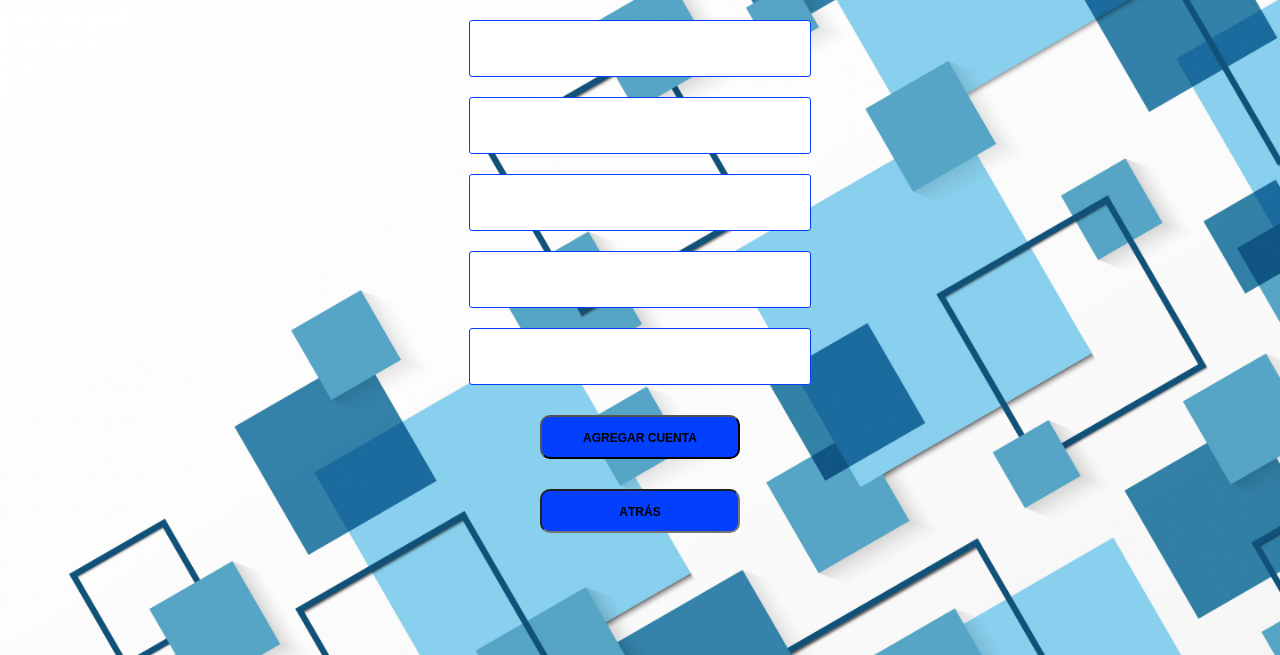
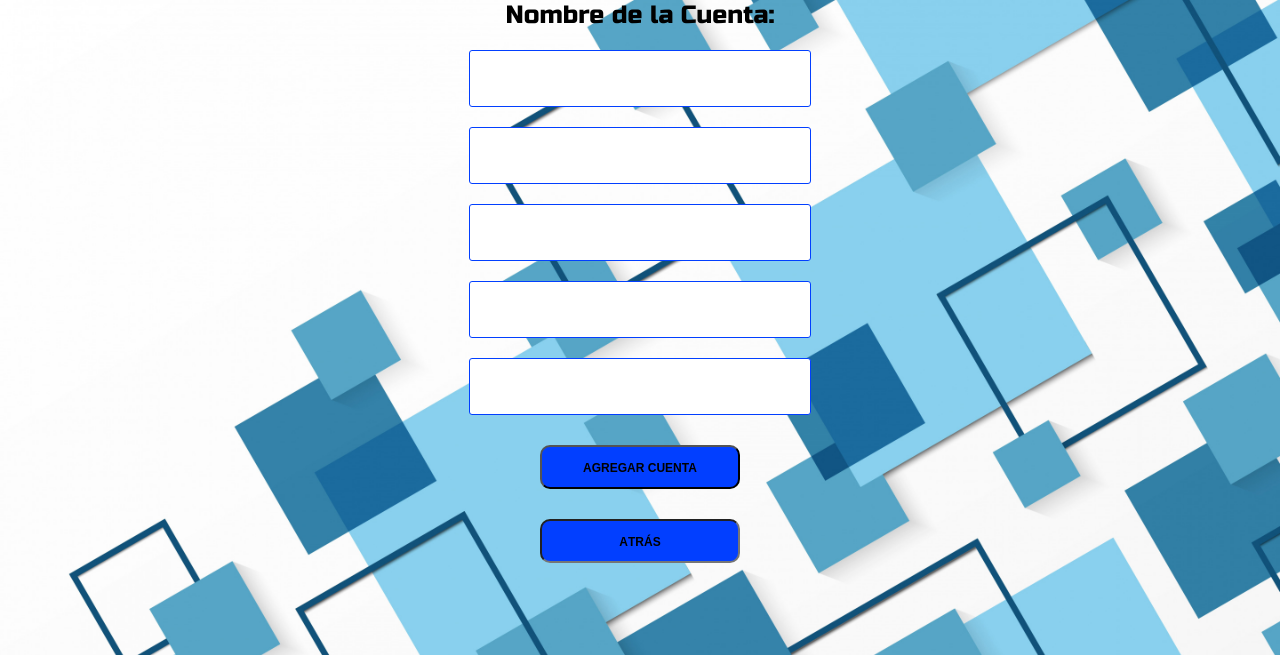
Before and after one commit to Agustin2211/Sistema-Contable-PHP, a PHP site: page /Administrador/agregarCuenta.php in a window 1280 px wide. Shown: the top 655 px of the page. Run offline with PHP 8.4, Linux system fonts and the light colour scheme.

Commit message:
confirmar en PlanDeCuentas

```diff
--- a/Administrador/agregarCuenta.php
+++ b/Administrador/agregarCuenta.php
@@ -1,17 +1,17 @@
 <?php
 
-require 'database.php';
+require('database.php');
 
 $message = '';
 
-if ((!empty($_POST['cuenta'])) && (!empty($_POST['codigo'])) && (!empty($_POST['tipo'])) && (!empty($_POST['recibeSaldo'])) && (!empty($_POST['saldoActual']))) {
-    $sql = "INSERT INTO cuentas (cuenta, codigo, tipo, recibeSaldo, saldoActual) VALUES (cuenta, codigo, tipo, recibeSaldo, saldoActual)";
+if (!empty($_POST['cuenta']) && !empty($_POST['codigo']) && !empty($_POST['tipo']) && !empty($_POST['recibeSaldo']) && !empty($_POST['saldoActual'])) {
+    $sql = "INSERT INTO cuentas ('id', cuenta', 'codigo', 'tipo', 'recibeSaldo', 'saldoActual') VALUES (NULL, :cuenta, :codigo, :tipo, :recibeSaldo, :saldoActual)";
     $stmt = $conn->prepare($sql);
-    $stmt->bindParam('cuenta', $_POST['cuenta']);
-    $stmt->bindParam('codigo', $_POST['codigo']);
-    $stmt->bindParam('tipo', $_POST['tipo']);
-    $stmt->bindParam('recibeSaldo', $_POST['recibeSaldo']);
-    $stmt->bindParam('saldoActual', $_POST['saldoActual']);
+    $stmt->bindParam(':cuenta', $_POST['cuenta']);
+    $stmt->bindParam(':codigo', $_POST['codigo']);
+    $stmt->bindParam(':tipo', $_POST['tipo']);
+    $stmt->bindParam(':recibeSaldo', $_POST['recibeSaldo']);
+    $stmt->bindParam(':saldoActual', $_POST['saldoActual']);
 
     if ($stmt->execute()) {
       $message = 'Cuenta agregada correctamente';
@@ -38,11 +38,11 @@ if ((!empty($_POST['cuenta'])) && (!empty($_POST['codigo'])) && (!empty($_POST['
 <?php endif; ?>
 
         <form action="agregarCuenta.php" method="POST">
-            <input name="cuenta" type="text">
-            <input name="codigo" type="text">
+            <label>Nombre de la Cuenta:</label><input name="cuenta" type="text">
+            <input name="codigo" type="number" min='0'>
             <input name="tipo" type="text">
-            <input name="recibeSaldo" type="text">
-            <input name="saldoActual" type="text">
+            <input name="recibeSaldo" type="number" min='0' max='1'>
+            <input name="saldoActual" type="number" min='0'>
             <input type="submit" value="Agregar Cuenta">
         </form>
 
--- a/Administrador/verPlanDeCuenta.php
+++ b/Administrador/verPlanDeCuenta.php
@@ -23,7 +23,7 @@
 	echo "<center><table border='1'; class='table table-hover';color = #white>";
 		echo "<tr class='warning'>";
 			echo "<td>Id</td>";
-			echo "<td>Cuenta</td>";
+			echo "<td>Nombre de la Cuenta</td>";
 			echo "<td>Codigo</td>";
 			echo "<td>Tipo</td>";
 			echo "<td>Saldo Actual</td>";
--- a/assets/css/style.css
+++ b/assets/css/style.css
@@ -13,6 +13,16 @@ body{
 }
 
 input[type="text"], input[type="password"]{
+    outline: none;
+    padding: 20px;
+    display: block;
+    width: 300px;
+    border-radius: 3px;
+    border: 1px solid #023FFF;
+    margin: 20px auto;
+}
+
+input[type="number"]{
     outline: none;
     padding: 20px;
     display: block;
```
